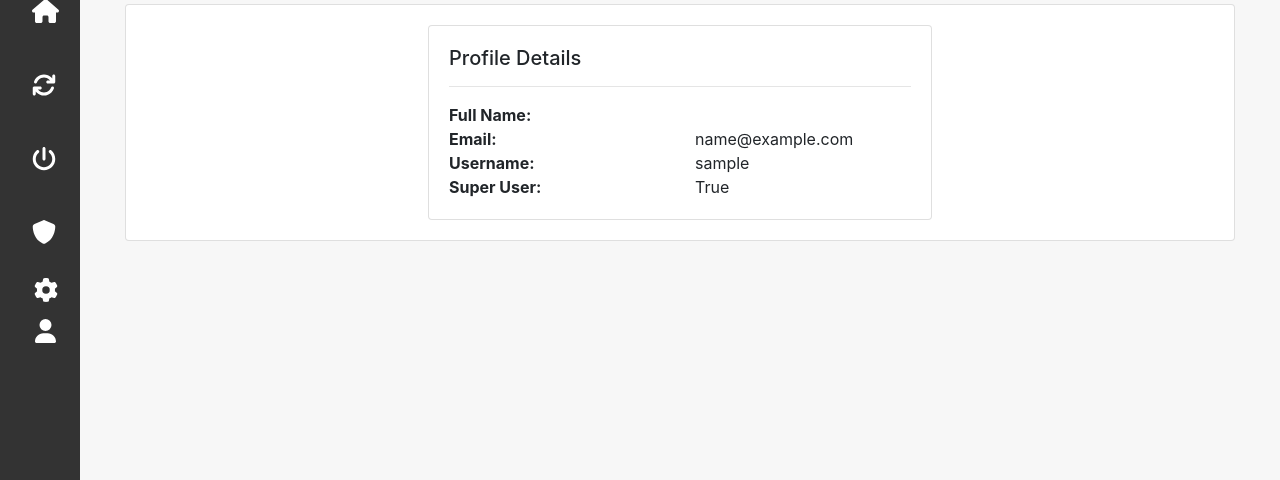
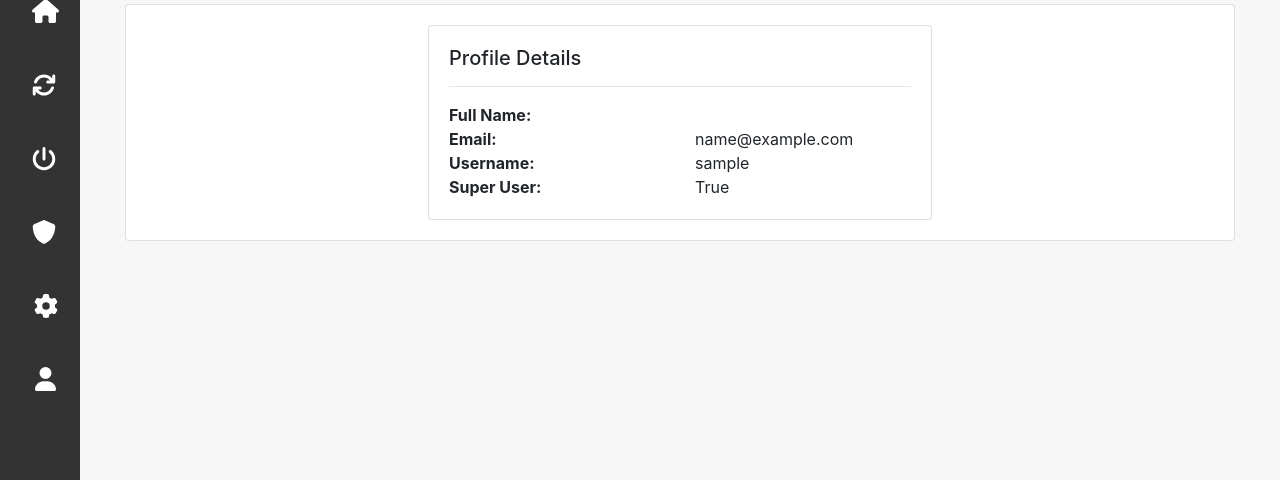
Before and after one commit to tracebackerror/mccu_controller_web, a Django app: page /profile in a window 1280 px wide. Shown: the part 120-600 px from the top of the page. Run offline with Django 4.2, Linux system fonts and the light colour scheme; the visitor is signed in with stand-in values (Sample User, id 1); some libraries are stand-ins or nearby versions; some web fonts are replaced.

Commit message:
Update base.html

```diff
--- a/web_app/controller_app/templates/base.html
+++ b/web_app/controller_app/templates/base.html
@@ -530,7 +530,7 @@ li {
             </button>
         </li>
         <li class="nav-item">
-            <a class="nav-link " href="settings">
+            <a class="nav-link btn-center-icon" href="settings">
                 <svg xmlns="http://www.w3.org/2000/svg" height="1.5em" viewBox="0 0 512 512"><!--! Font Awesome Free 6.4.0 by @fontawesome - https://fontawesome.com License - https://fontawesome.com/license (Commercial License) Copyright 2023 Fonticons, Inc. --><style>svg{fill:#fafafa}</style><path d="M495.9 166.6c3.2 8.7 .5 18.4-6.4 24.6l-43.3 39.4c1.1 8.3 1.7 16.8 1.7 25.4s-.6 17.1-1.7 25.4l43.3 39.4c6.9 6.2 9.6 15.9 6.4 24.6c-4.4 11.9-9.7 23.3-15.8 34.3l-4.7 8.1c-6.6 11-14 21.4-22.1 31.2c-5.9 7.2-15.7 9.6-24.5 6.8l-55.7-17.7c-13.4 10.3-28.2 18.9-44 25.4l-12.5 57.1c-2 9.1-9 16.3-18.2 17.8c-13.8 2.3-28 3.5-42.5 3.5s-28.7-1.2-42.5-3.5c-9.2-1.5-16.2-8.7-18.2-17.8l-12.5-57.1c-15.8-6.5-30.6-15.1-44-25.4L83.1 425.9c-8.8 2.8-18.6 .3-24.5-6.8c-8.1-9.8-15.5-20.2-22.1-31.2l-4.7-8.1c-6.1-11-11.4-22.4-15.8-34.3c-3.2-8.7-.5-18.4 6.4-24.6l43.3-39.4C64.6 273.1 64 264.6 64 256s.6-17.1 1.7-25.4L22.4 191.2c-6.9-6.2-9.6-15.9-6.4-24.6c4.4-11.9 9.7-23.3 15.8-34.3l4.7-8.1c6.6-11 14-21.4 22.1-31.2c5.9-7.2 15.7-9.6 24.5-6.8l55.7 17.7c13.4-10.3 28.2-18.9 44-25.4l12.5-57.1c2-9.1 9-16.3 18.2-17.8C227.3 1.2 241.5 0 256 0s28.7 1.2 42.5 3.5c9.2 1.5 16.2 8.7 18.2 17.8l12.5 57.1c15.8 6.5 30.6 15.1 44 25.4l55.7-17.7c8.8-2.8 18.6-.3 24.5 6.8c8.1 9.8 15.5 20.2 22.1 31.2l4.7 8.1c6.1 11 11.4 22.4 15.8 34.3zM256 336a80 80 0 1 0 0-160 80 80 0 1 0 0 160z"/></svg>
                 <span class="menu-text badge badge-dark">
                   <span class="badge-triangle"></span>
@@ -539,7 +539,7 @@ li {
             </a>
         </li>
         <li class="nav-item">
-            <a class="nav-link" href="/profile">
+            <a class="nav-link btn-center-icon" href="/profile">
                 <svg xmlns="http://www.w3.org/2000/svg" height="1.5em" viewBox="0 0 448 512"><!--! Font Awesome Free 6.4.0 by @fontawesome - https://fontawesome.com License - https://fontawesome.com/license (Commercial License) Copyright 2023 Fonticons, Inc. --><style>svg{fill:#ededed}</style><path d="M224 256A128 128 0 1 0 224 0a128 128 0 1 0 0 256zm-45.7 48C79.8 304 0 383.8 0 482.3C0 498.7 13.3 512 29.7 512H418.3c16.4 0 29.7-13.3 29.7-29.7C448 383.8 368.2 304 269.7 304H178.3z"/></svg>
                 <span class="menu-text badge badge-dark ">
                   <span class="badge-triangle"></span>
```
